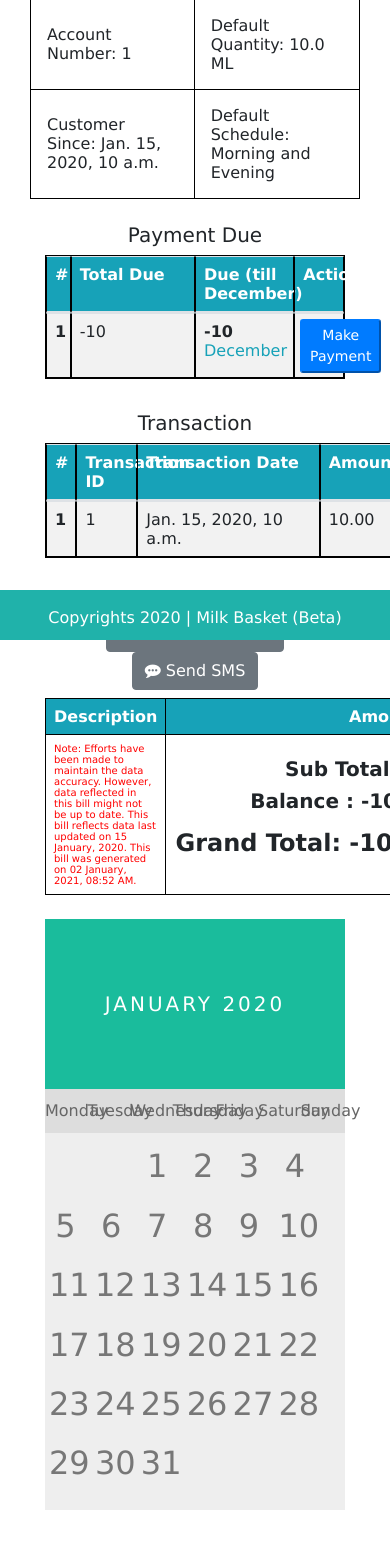
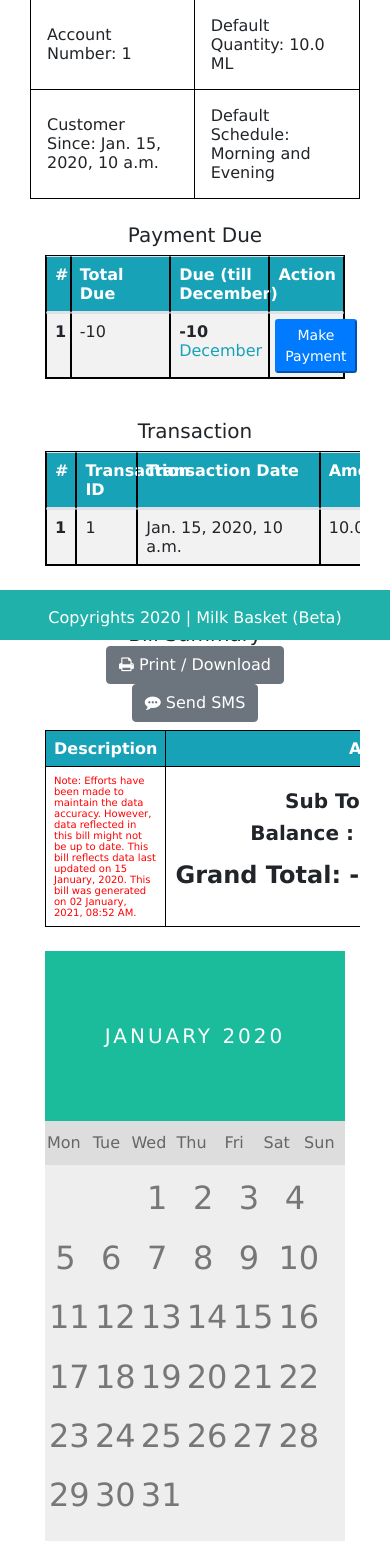
Before and after one commit to theflyingmachine/milkbasket, a Django app: page /profile/1/ in a window 390 px wide; the page is wider, and only the part inside the window is pictured. Shown: the part 204-1745 px from the top of that part. Before the commit the page ends 1714 px from the top of that part, so only its background shows below. Run offline with Django 3.2, Linux system fonts and the light colour scheme; a user stored in the database is signed in; tables that the repository leaves empty hold one stand-in row (values such as "Sample post"); some libraries are stand-ins or nearby versions.

Commit message:
Mobile View optimized

```diff
--- a/register/templates/register/profile.html
+++ b/register/templates/register/profile.html
@@ -137,19 +137,19 @@
           <thead>
           <tr class="d-flex bg-info text-white">
             <th class="p-2 col-1" scope="col">#</th>
-            <th class="p-2 col-5" scope="col">Total Due</th>
+            <th class="p-2 col-4" scope="col">Total Due</th>
             <th class="p-2 col-4" scope="col">Due (till {{ previous_month_name }})</th>
-            <th class="p-2 col-2" scope="col">Action</th>
+            <th class="p-2 col-3" scope="col">Action</th>
           </tr>
           </thead>
           <tbody>
           <tr class="d-flex">
             <th class="p-2 col-1" scope="row">1</th>
-            <td class="p-2 col-5">{{ payment_due_amount_till_date }}</td>
+            <td class="p-2 col-4">{{ payment_due_amount_till_date }}</td>
             <td class="p-2 col-4">{% if payment_due_amount_prev_month %}
               <span class="font-weight-bold">{{ payment_due_amount_prev_month }}</span>
               <span class="text-info">{{ previous_month_name }}</span> {% endif %}</td>
-            <td class="col-2">
+            <td class="col-3">
               <button type="button" class="btn-sm btn-primary"
                       data-toggle="modal"
                       data-target="#exampleModal2"
@@ -171,7 +171,7 @@
     {#    {% if expenses or due_customer or paid_customer %}#}
     {% if transaction %}
       <!-- Transaction Table-->
-      <div class="mt-4 col-12">
+      <div class="mt-4 col-12" style="overflow-x:auto;">
         <caption><h5 class="pt-2 mt-2 text-center">Transaction</h5></caption>
         <table class="table table-sm table-striped">
           <thead>
@@ -201,7 +201,7 @@
     {#  Bill Summary #}
     {% if bill_summary %}
       <!--    Bill Summary -->
-      <div class="mt-4 mb-4 col-12">
+      <div class="mt-4 mb-4 col-12" style="overflow-x:auto;">
         <h5 class="pt-2 mt-2 text-center">Bill Summary <a target="_blank"
                                                           href="/register/print_bill/{{ customer.id }}"
                                                           class="btn btn-secondary"><i
@@ -277,13 +277,13 @@
           </div>
 
           <ul class="col-12 weekdays">
-            <li>Monday</li>
-            <li>Tuesday</li>
-            <li>Wednesday</li>
-            <li>Thursday</li>
-            <li>Friday</li>
-            <li>Saturday</li>
-            <li>Sunday</li>
+            <li>Mon</li>
+            <li>Tue</li>
+            <li>Wed</li>
+            <li>Thu</li>
+            <li>Fri</li>
+            <li>Sat</li>
+            <li>Sun</li>
           </ul>
           <ul class="days">
             {% for day in month.week_start_day %}
@@ -323,7 +323,7 @@
 
     {% if register %}
       <!--   Register Entry Table-->
-      <div class="mt-4 col-12">
+      <div class="mt-4 col-12" style="overflow-x:auto;">
         <caption><h5 class="pt-2 mt-2 text-center">Register Entry</h5></caption>
         <table class="table table-sm table-striped">
           <thead>
```
